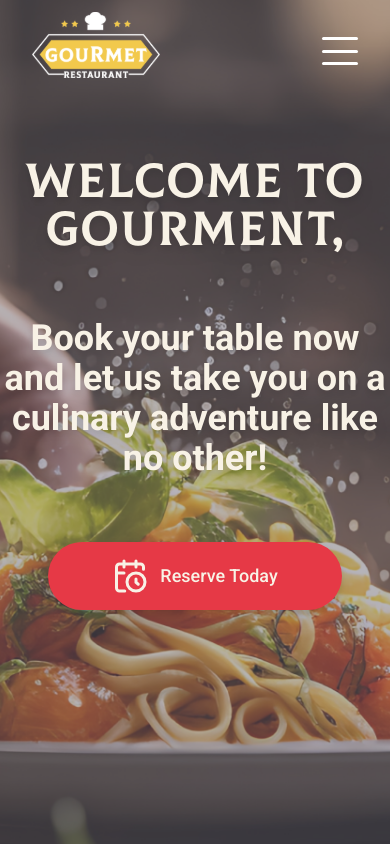
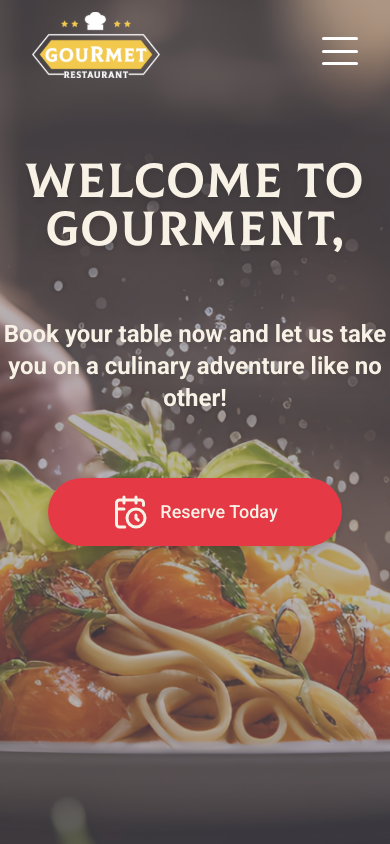
Before and after one commit to imTheoDoR/gourment-restaurant, a Next.js app: page / in a window 390 px wide. Built offline with nearby package versions, Linux system fonts and the light colour scheme.

Commit message:
head some text fixes

```diff
--- a/components/header.tsx
+++ b/components/header.tsx
@@ -14,7 +14,7 @@ const Header = () => {
         <h1 className="font-colus text-white2 tracking-wide uppercase text-5xl lg:text-7xl drop-shadow-lg">
           Welcome to gourment,
         </h1>
-        <p className="max-w-max lg:max-w-2xl text-4xl mx-auto pt-16 lg:pt-24 font-bold drop-shadow-lg text-white2">
+        <p className="max-w-max lg:max-w-2xl text-2xl lg:text-4xl mx-auto pt-16 lg:pt-24 font-bold drop-shadow-lg text-white2">
           Book your table now and let us take you on a culinary adventure like
           no other!
         </p>
```
